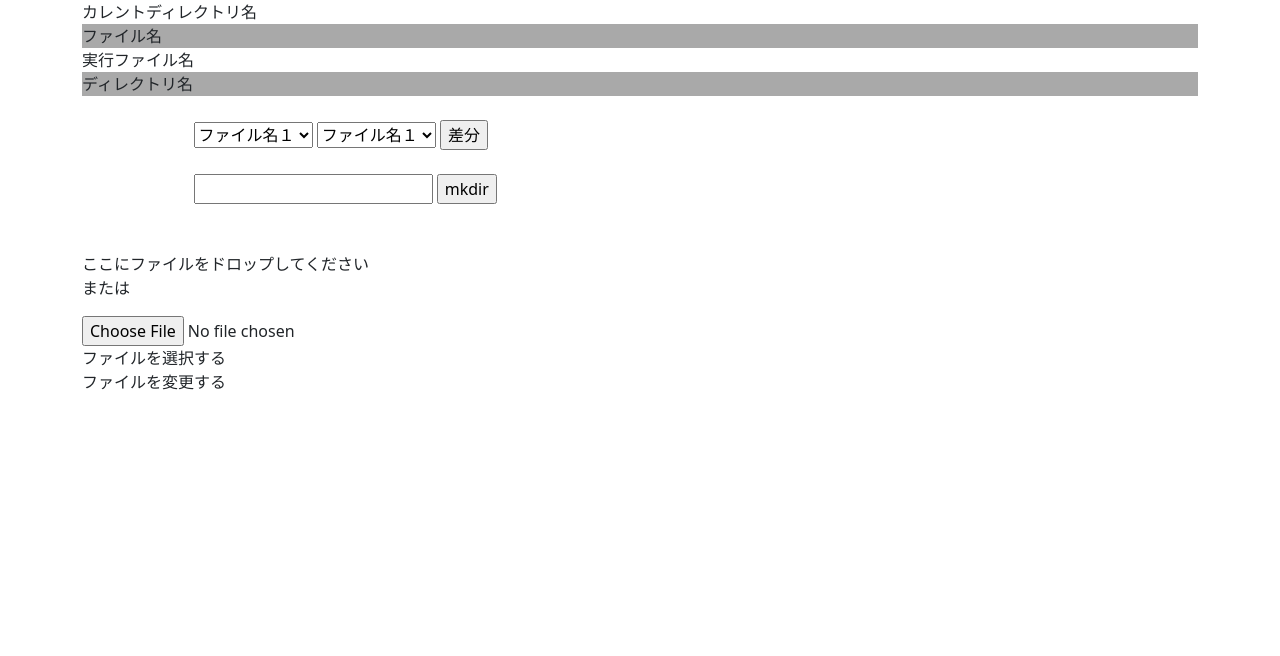
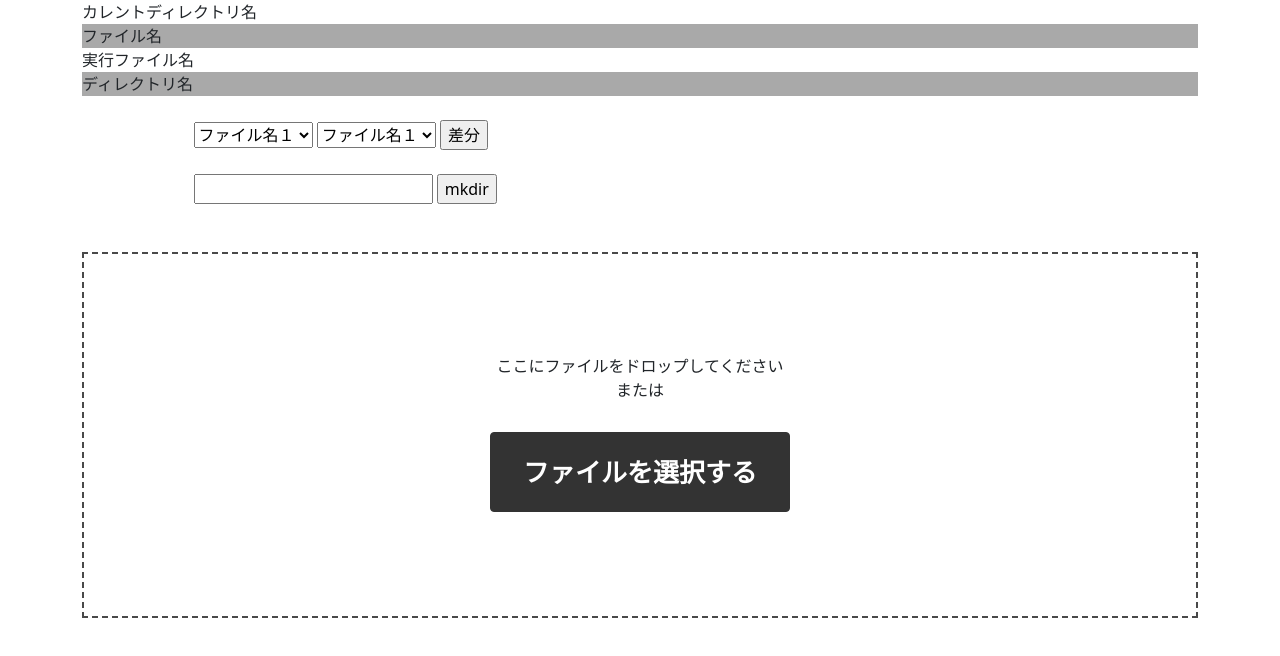
Before and after one commit to iwata5342/readdir, a website: page file-choice.html in a window 1280 px wide. Drawn offline with Linux system fonts and the light colour scheme.

Commit message:
Update file-choice.css

```diff
--- a/file-choice.css
+++ b/file-choice.css
@@ -60,3 +60,79 @@ table {
 
     background-image: url(./image/b125.jpg);
 }
+
+#inputFile {
+    position: relative;
+    padding: 180px 0 100px;
+    text-align: center;
+}
+
+#dropArea {
+    position: absolute;
+    top: 0;
+    left: 0;
+    width: 100%;
+    height: 100%;
+    padding: 100px 0 0;
+    border: 2px dashed #494949;
+    background: rgba(22, 165, 191, 0);
+    transition: all 0.25s cubic-bezier(0.21, 0.51, 0.51, 1);
+}
+
+#dropArea.dragover {
+    border: 2px solid #16a5bf;
+    background: rgba(22, 165, 191, 0.6);
+}
+
+#uploadFile {
+    position: absolute;
+    top: 0;
+    left: 0;
+    z-index: 10;
+    display: block;
+    width: 300px;
+    height: 80px;
+    opacity: 0;
+}
+
+#inputFileWrap {
+    position: relative;
+    display: inline-block;
+}
+
+#btnInputFile,
+#btnChangeFile {
+    display: table;
+    width: 300px;
+}
+
+#btnChangeFile {
+    display: none;
+}
+
+
+#btnInputFile span,
+#btnChangeFile span {
+    position: relative;
+    z-index: 2;
+    display: table-cell;
+    width: 300px;
+    height: 80px;
+    border: 1px solid #333;
+    border-radius: 4px;
+    background: #333;
+    text-decoration: none;
+    color: #fff;
+    font-size: 26px;
+    line-height: 1;
+    font-weight: bold;
+    vertical-align: middle;
+}
+
+#upFileWrap.selected #btnInputFile {
+    display: none;
+}
+
+#upFileWrap.selected #btnChangeFile {
+    display: table;
+}
```
